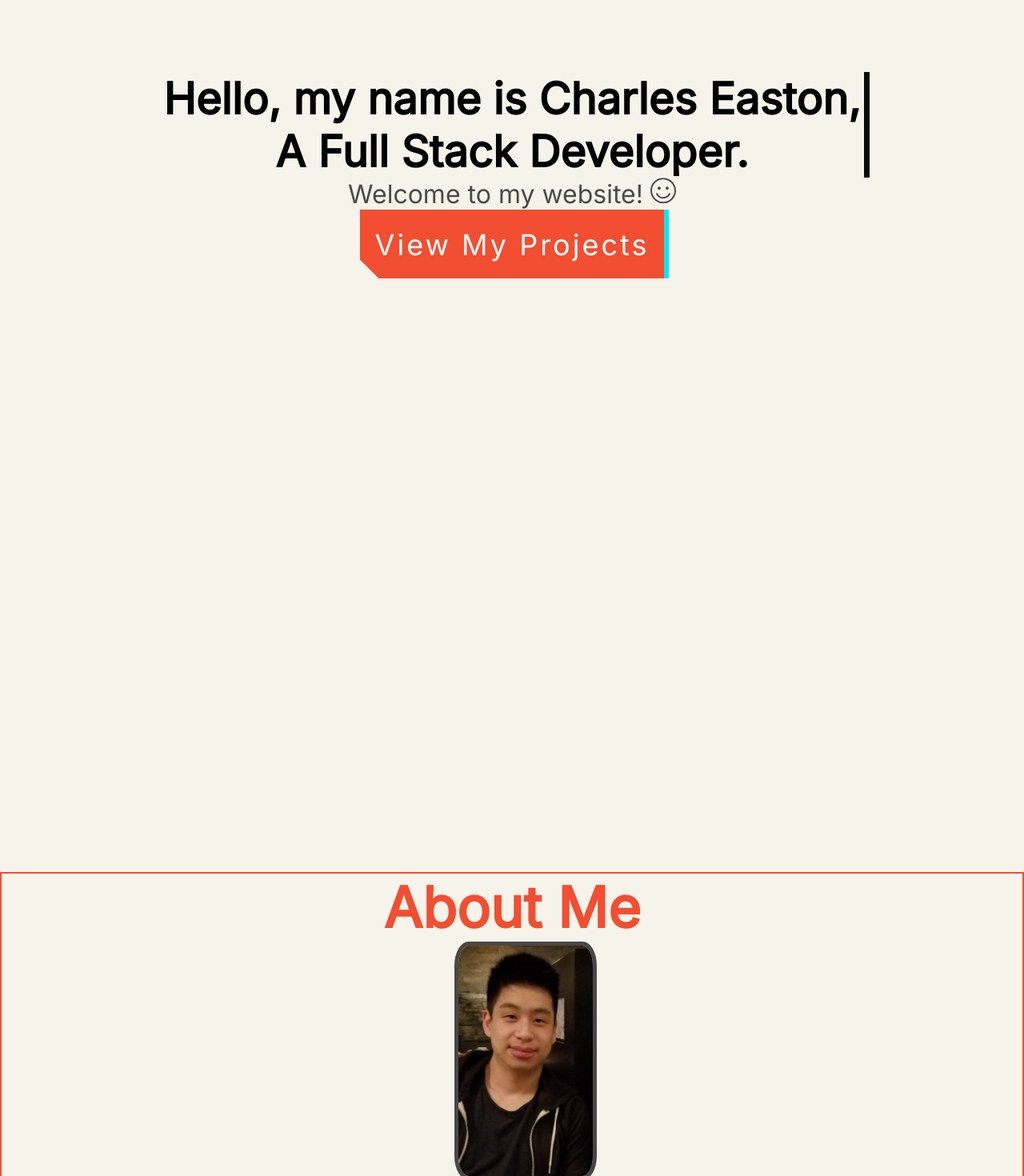
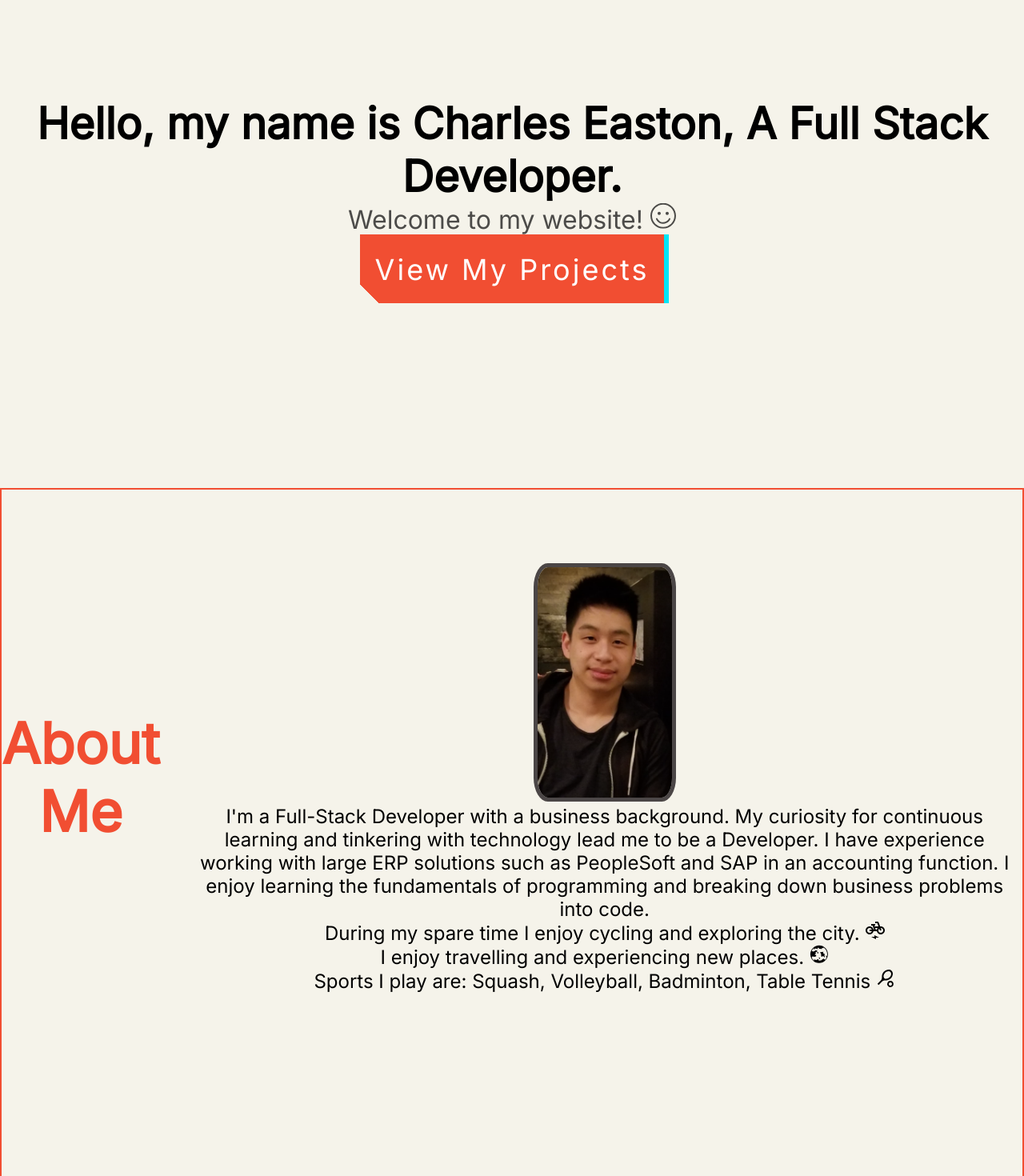
Before and after one commit to Charlesdigital/Portfolio_1, a React (Create React App) app: page / in a window 1280 px wide. Shown: the part 360-1830 px from the top of the page at 80% size. Built offline with nearby package versions, Linux system fonts and the light colour scheme.

Commit message:
fix home css

```diff
--- a/src/components/About/About.jsx
+++ b/src/components/About/About.jsx
@@ -6,7 +6,8 @@ import me from '../../assets/me.png'
 
 function About() {
   return (
-    <div className="about-info">
+    <section className="about-info">
+      <header>
             <h2 className="skill-title"> About Me </h2>
 
       <div className="content-inside">
@@ -21,7 +22,8 @@ function About() {
     </div>
     </div>
     </div>
-    </div>
+    </header>
+    </section>
 
 
   )
--- a/src/components/About/about.css
+++ b/src/components/About/about.css
@@ -13,10 +13,10 @@
 
 } */
 
-.summary {
+/* .summary {
     justify-content: center;
     align-items: center;
-}
+} */
 
 .content-inside {
     text-align: center;
@@ -37,3 +37,7 @@
 .text-me {
     overflow: ;
 }
+/*
+header {
+    height: 100vh;
+  } */
--- a/src/components/Home/home.css
+++ b/src/components/Home/home.css
@@ -25,10 +25,15 @@
     position: relative;
   }
 
-.homeContainer {
-  height: 100vh;
-  padding: 200px;
-}
+header {
+    height: 90vh;
+    display:flex;
+    align-items: center;
+    justify-content: center;
+  }
+
+
+
 
   h1::before,
   h1::after {
--- a/src/components/Home/home.jsx
+++ b/src/components/Home/home.jsx
@@ -6,7 +6,8 @@ import {Link} from 'react-scroll';
 
 function home() {
   return (
-    <div className="homeContainer">
+    <header >
+      <div className="homeContainer">
 <h1 classname="header">Hello, my name is Charles Easton, A Full Stack Developer.</h1>
 <p class="subtitle">Welcome to my website! <SlEmotsmile /></p>
 
@@ -17,7 +18,8 @@ function home() {
         </Link>
         </button>
         </div>
-</div>
+        </div>
+</header>
   )
 }
 
```
